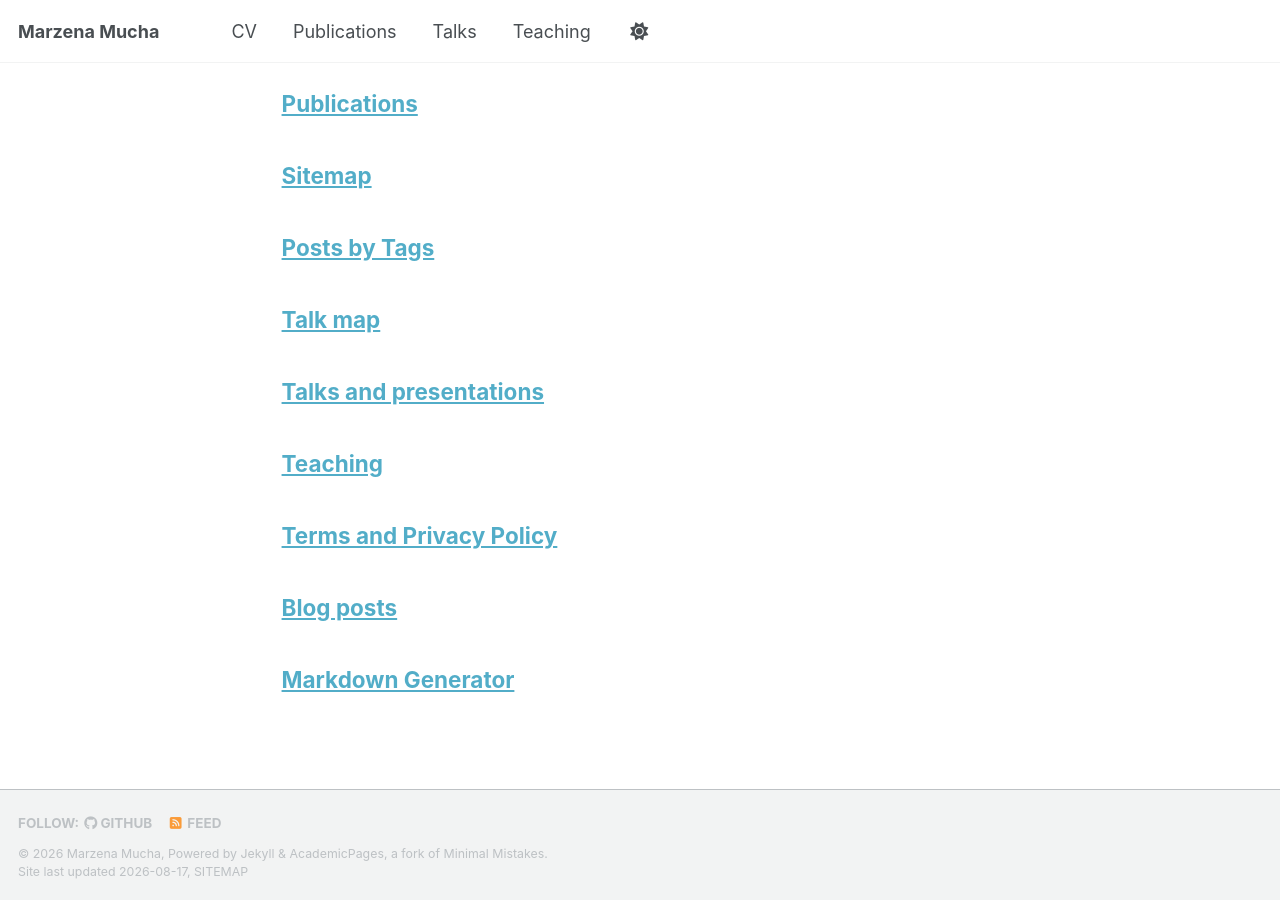
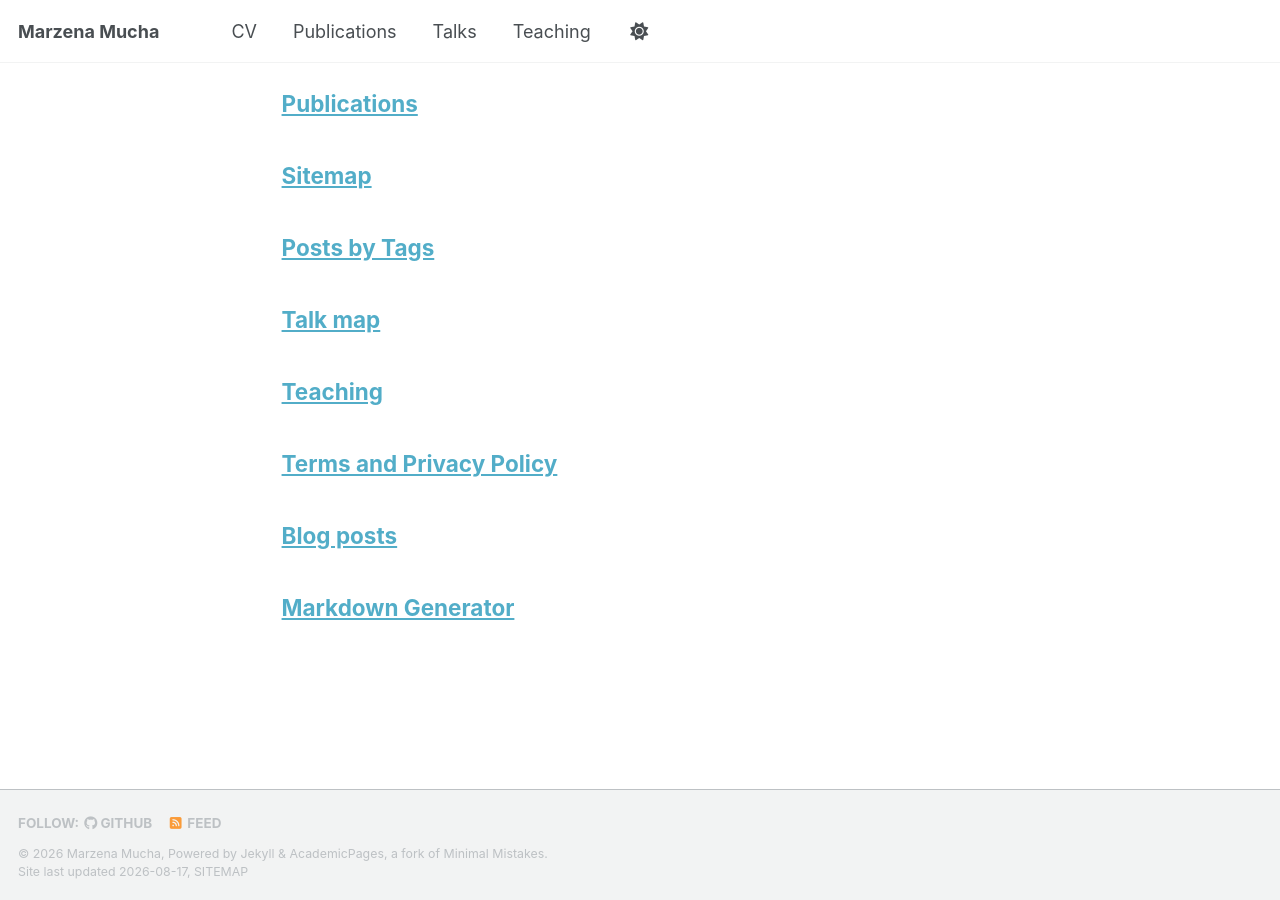
Before and after one commit to mmmucha/mmmucha.github.io, a Jekyll site: the page built from _pages/page-archive.html, in a window 1280 px wide and 900 px high, scrolled down 802 px. Built offline with Jekyll 4.4.1, drawn with Linux system fonts in a browser that asks for light colours; a style sheet for code colours, icons or effects is not loaded.

Commit message:
Update talks.html
update

```diff
--- a/_pages/talks.html
+++ b/_pages/talks.html
@@ -1,9 +1,11 @@
 ---
 layout: archive
-title: "Talks and presentations"
+title: ""
 permalink: /talks/
 author_profile: true
 ---
+
+{% comment %}
 
 {% if site.talkmap_link == true %}
 
@@ -14,3 +16,5 @@ author_profile: true
 {% for post in site.talks reversed %}
   {% include archive-single-talk.html %}
 {% endfor %}
+
+{% endcomment %}
```
